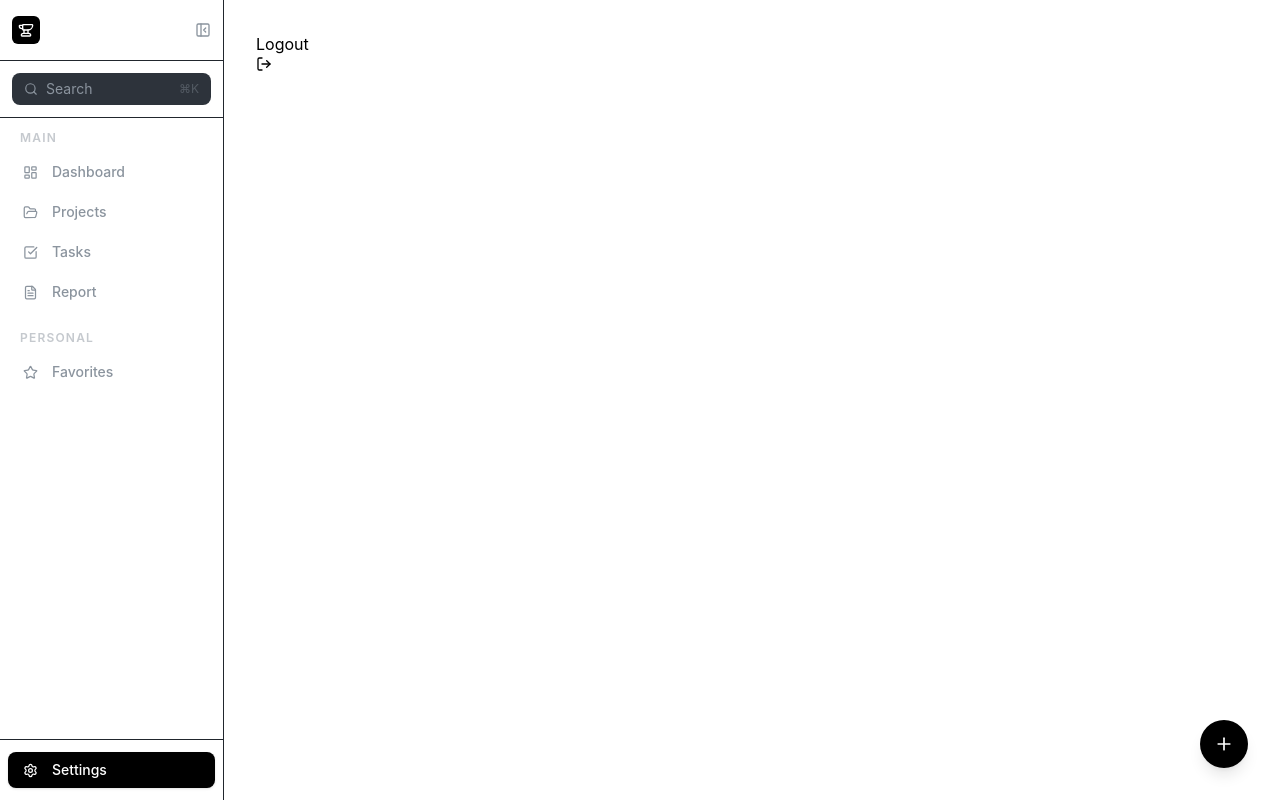
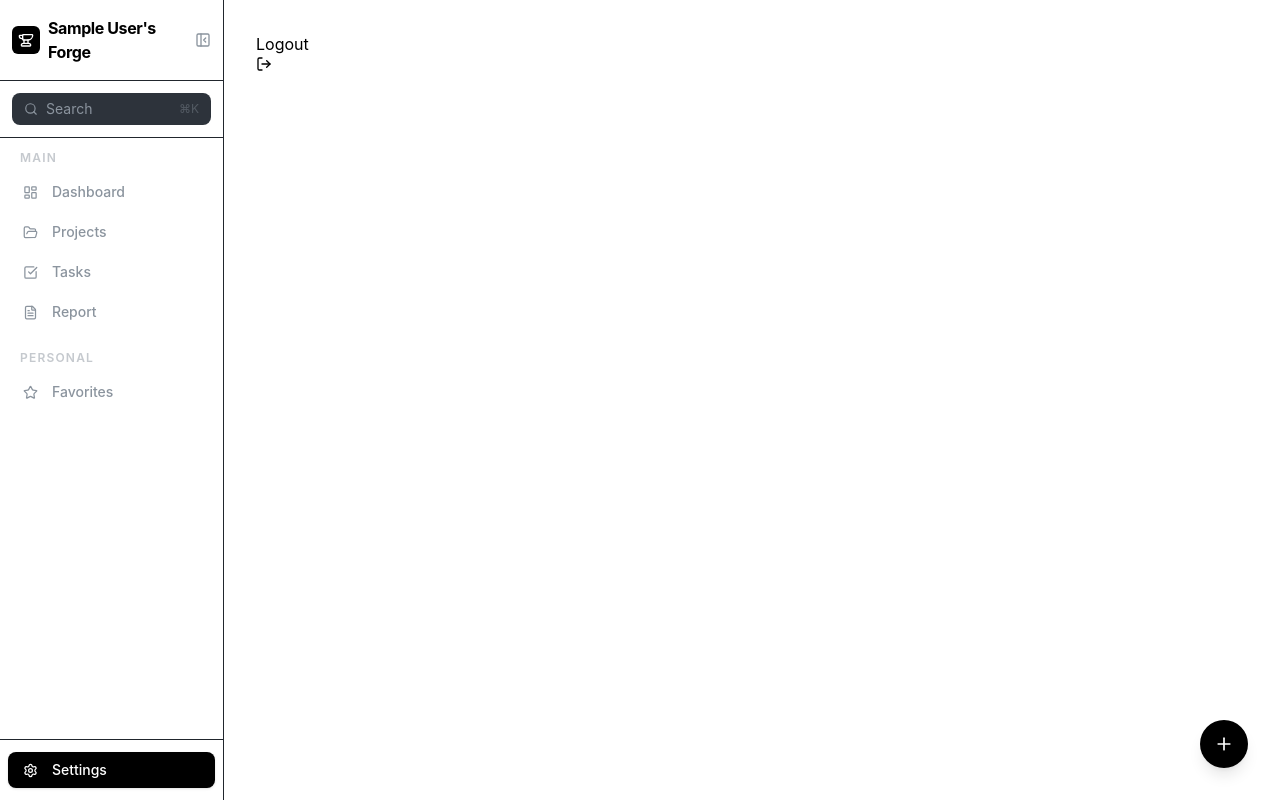
Before and after one commit to johncizin/Forge, a React (Vite) app in the folder frontend/: page /settings in a window 1280 px wide. Built offline with nearby package versions, Linux system fonts and the light colour scheme; sample sign-in values are in the browser's storage.

Commit message:
more quality of life to frontend, added personalized name to dashboard. Added routing to properly load to login screen on start up.

```diff
--- a/frontend/src/App.tsx
+++ b/frontend/src/App.tsx
@@ -40,6 +40,7 @@ export default function App() {
       <BrowserRouter>
         <Routes>
           <Route path="/login" element={<LoginPage />} /> {/* login page route everything is a function */}
+          <Route path="/" element={<Navigate to="/login" replace />} />
           <Route path="/*" element={<Layout />} /> {/* routes to layout pages */}
         </Routes>
       </BrowserRouter>
--- a/frontend/src/components/Sidebar.tsx
+++ b/frontend/src/components/Sidebar.tsx
@@ -12,6 +12,7 @@ import {
   PanelLeftOpen,
 } from "lucide-react";
 import NavItem from "./NavItem";
+import { useAuth } from "../context/authContext"
 
 //this is only needed for text check/ cast?
 interface SidebarProps {
@@ -21,6 +22,8 @@ interface SidebarProps {
 
 
 export default function Sidebar({ collapsed, setCollapsed }: SidebarProps) {
+  const { user } = useAuth();
+  const name = user?.name+"'s";
   return (
     <aside
       className={`h-screen bg-forge-sidebar flex flex-col border-r border-forge-border shrink-0 transition-all duration-200 ${
@@ -34,7 +37,7 @@ export default function Sidebar({ collapsed, setCollapsed }: SidebarProps) {
             <div className="w-7 h-7 rounded-md bg-forge-accent flex items-center justify-center shrink-0">
               <Anvil size={16} color="white" />
             </div>
-            <span className="text-white font-bold tracking-tight text-base">Forge</span>
+            <span className="text-black font-bold tracking-tight text-base">{name} Forge</span>
           </div>
         )}
         {collapsed && (
--- a/frontend/src/context/authContext.tsx
+++ b/frontend/src/context/authContext.tsx
@@ -1,6 +1,7 @@
 import { createContext, useContext, useState, useEffect } from "react";
 
 interface User {
+  name: string
   id: string;
   email: string;
 }
@@ -47,6 +48,7 @@ export function AuthProvider({ children }: { children: React.ReactNode }) {
     }
 
     const data = await res.json();
+    console.log(data, "Data in useContext")
     localStorage.setItem("forge_token", data.token);
     localStorage.setItem("forge_user", JSON.stringify(data.user));
     setToken(data.token);
```
